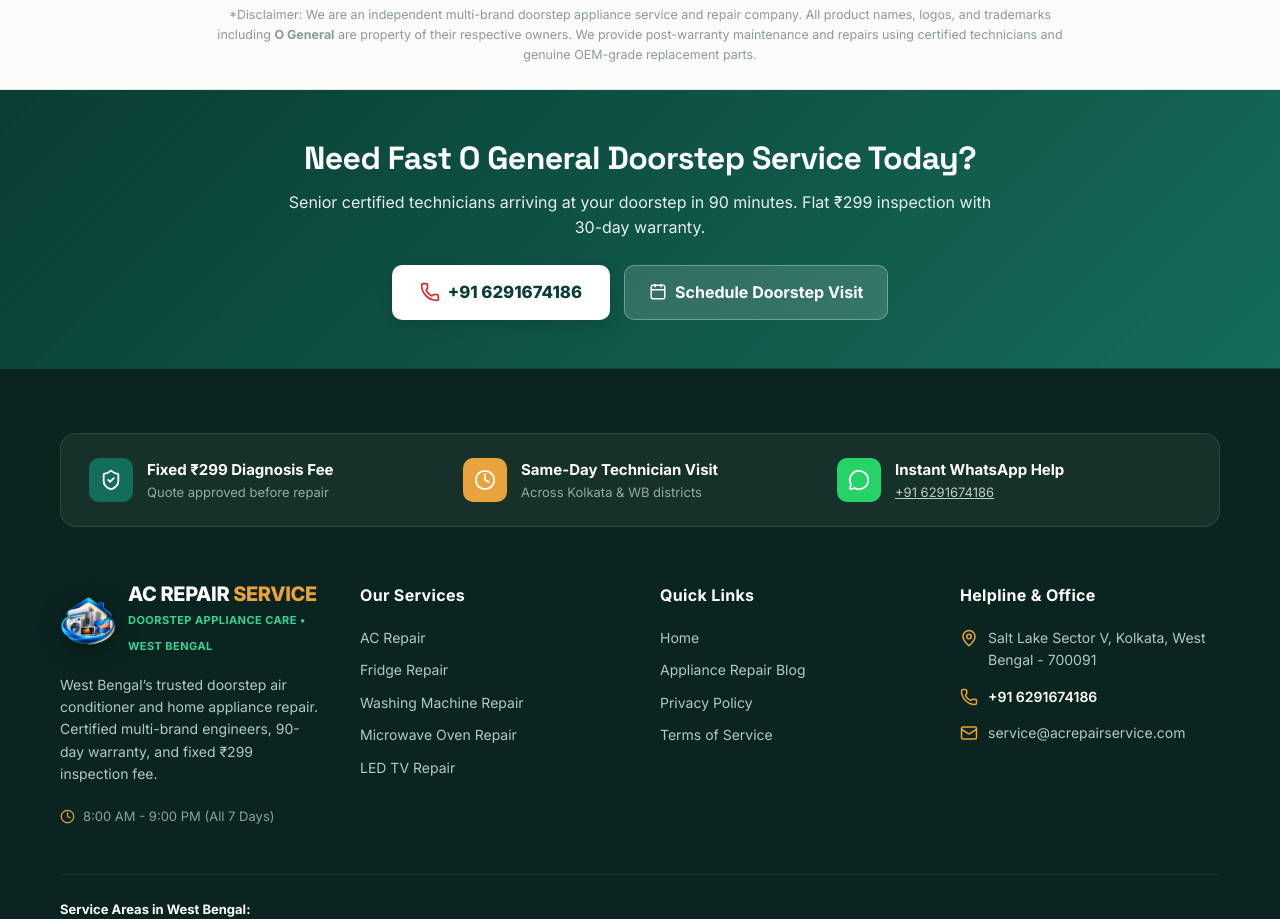
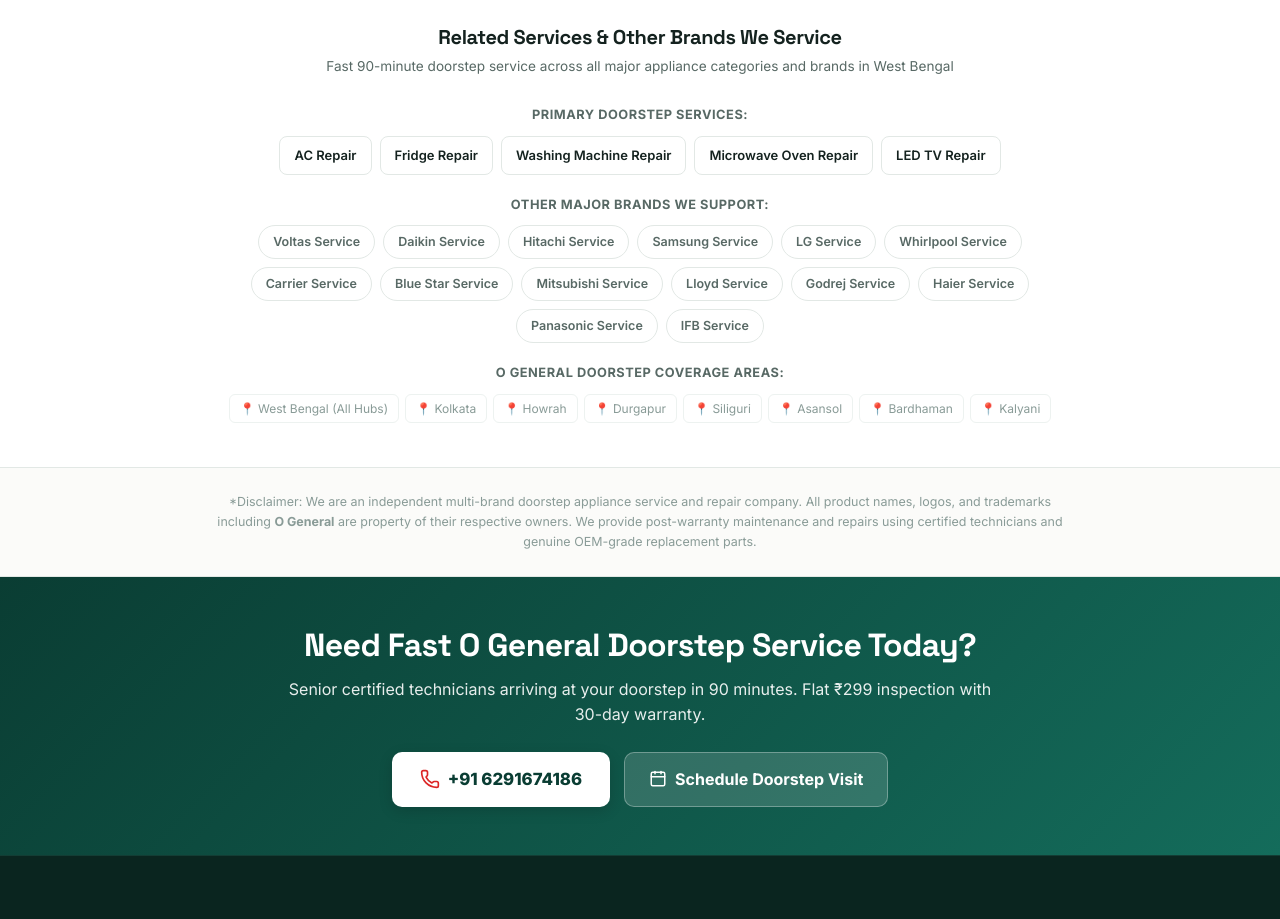
Before and after one commit to kadirlaskar012/repair_website_deep, a Next.js app: page /brands/o-general in a window 1280 px wide. Shown: the part 3240-4159 px from the top of the page. Built offline with nearby package versions, Linux system fonts and the light colour scheme; no server answers.

Commit message:
feat(seo): implement high-authority internal linking mesh across footer, category, and brand pages

```diff
--- a/src/components/brand/BrandPageView.tsx
+++ b/src/components/brand/BrandPageView.tsx
@@ -837,6 +837,112 @@
         </div>
       </section>
 
+      {/* RELATED APPLIANCE SERVICES & PEER BRANDS (SEO Interlinking Network) */}
+      <section style={{ padding: '44px 0', borderBottom: '1px solid var(--color-border)', backgroundColor: 'var(--color-bg-base)' }}>
+        <div className="container">
+          <div style={{ maxWidth: '880px', margin: '0 auto' }}>
+            <div style={{ textAlign: 'center', marginBottom: '28px' }}>
+              <h2 style={{ fontSize: '1.25rem', fontWeight: 800, color: 'var(--color-text)', margin: '0 0 6px' }}>
+                {isBn ? `${brand.name} এর পাশাপাশি অন্যান্য হোম সার্ভিস ও ব্র্যান্ড নেটওয়ার্ক` : `Related Services & Other Brands We Service`}
+              </h2>
+              <p style={{ fontSize: '0.85rem', color: 'var(--color-text-muted)', margin: 0 }}>
+                {isBn
+                  ? 'আপনার বাড়ির অন্যান্য যন্ত্রপাতির জন্য আমাদের প্রত্যয়িত প্রকৌশলী ও ₹২৯৯ পরিদর্শন বুক করুন'
+                  : 'Fast 90-minute doorstep service across all major appliance categories and brands in West Bengal'}
+              </p>
+            </div>
+
+            {/* Flat Pill Row 1: Primary Categories */}
+            <div style={{ marginBottom: '20px' }}>
+              <div style={{ fontSize: '0.8rem', fontWeight: 700, color: 'var(--color-text-muted)', marginBottom: '10px', textAlign: 'center', textTransform: 'uppercase', letterSpacing: '0.04em' }}>
+                {isBn ? 'প্রধান সার্ভিস ক্যাটাগরি:' : 'Primary Doorstep Services:'}
+              </div>
+              <div style={{ display: 'flex', flexWrap: 'wrap', gap: '8px', justifyContent: 'center' }}>
+                {categories.map((c) => (
+                  <Link
+                    key={c.id}
+                    href={isBn ? `/bn/${c.slug}` : `/${c.slug}`}
+                    style={{
+                      display: 'inline-flex',
+                      alignItems: 'center',
+                      gap: '6px',
+                      backgroundColor: 'var(--color-bg-card)',
+                      border: '1px solid var(--color-border)',
+                      borderRadius: '8px',
+                      padding: '8px 14px',
+                      fontSize: '0.8125rem',
+                      fontWeight: 600,
+                      color: 'var(--color-text)',
+                      textDecoration: 'none',
+                      transition: 'all 0.15s ease'
+                    }}
+                    className="hover-card"
+                  >
+                    <span>{isBn ? c.nameBn : c.name}</span>
+                  </Link>
+                ))}
+              </div>
+            </div>
+
+            {/* Flat Pill Row 2: Peer Brands */}
+            <div style={{ marginBottom: '20px' }}>
+              <div style={{ fontSize: '0.8rem', fontWeight: 700, color: 'var(--color-text-muted)', marginBottom: '10px', textAlign: 'center', textTransform: 'uppercase', letterSpacing: '0.04em' }}>
+                {isBn ? 'অন্যান্য শীর্ষ ব্র্যান্ড সাপোর্ট:' : 'Other Major Brands We Support:'}
+              </div>
+              <div style={{ display: 'flex', flexWrap: 'wrap', gap: '8px', justifyContent: 'center' }}>
+                {brands
+                  .filter((b) => b.id !== brand.id)
+                  .slice(0, 14)
+                  .map((b) => (
+                    <Link
+                      key={b.id}
+                      href={isBn ? `/bn/brands/${b.id}` : `/brands/${b.id}`}
+                      style={{
+                        backgroundColor: 'var(--color-bg-card)',
+                        border: '1px solid var(--color-border)',
+                        borderRadius: '20px',
+                        padding: '6px 14px',
+                        fontSize: '0.78125rem',
+                        fontWeight: 600,
+                        color: 'var(--color-text-muted)',
+                        textDecoration: 'none',
+                        transition: 'all 0.15s ease'
+                      }}
+                      className="hover-card"
+                    >
+                      {b.name} Service
+                    </Link>
+                  ))}
+              </div>
+            </div>
+
+            {/* Flat Pill Row 3: Service Localities */}
+            <div>
+              <div style={{ fontSize: '0.8rem', fontWeight: 700, color: 'var(--color-text-muted)', marginBottom: '10px', textAlign: 'center', textTransform: 'uppercase', letterSpacing: '0.04em' }}>
+                {isBn ? `${brand.name} ডোরস্টেপ কভারেজ অঞ্চল:` : `${brand.name} Doorstep Coverage Areas:`}
+              </div>
+              <div style={{ display: 'flex', flexWrap: 'wrap', gap: '6px', justifyContent: 'center' }}>
+                {locations.slice(0, 8).map((loc) => (
+                  <span
+                    key={loc.id}
+                    style={{
+                      fontSize: '0.75rem',
+                      color: 'var(--color-text-light)',
+                      backgroundColor: 'var(--color-bg-card)',
+                      border: '1px solid var(--color-border-light)',
+                      borderRadius: '6px',
+                      padding: '4px 10px'
+                    }}
+                  >
+                    📍 {isBn ? loc.nameBn : loc.name}
+                  </span>
+                ))}
+              </div>
+            </div>
+          </div>
+        </div>
+      </section>
+
       {/* INDEPENDENT SERVICE DISCLAIMER */}
       <section style={{ padding: '24px 0', borderBottom: '1px solid var(--color-border)', backgroundColor: 'var(--color-bg)' }}>
         <div className="container">
--- a/src/components/footer/Footer.tsx
+++ b/src/components/footer/Footer.tsx
@@ -3,6 +3,7 @@
 import { Phone, MessageCircle, Mail, MapPin, Clock, ShieldCheck, Wrench } from 'lucide-react';
 import { Category, LocationItem, SiteSettings, Language } from '@/lib/types';
 import { getDictionary } from '@/lib/i18n';
+import { brandSeoCatalog } from '@/lib/brand-seo-data';
 
 interface FooterProps {
   settings: SiteSettings;
@@ -196,7 +197,7 @@
         </div>
 
         {/* Service Areas List */}
-        <div style={{ borderTop: '1px solid rgba(255, 255, 255, 0.08)', paddingTop: '24px', marginBottom: '32px' }}>
+        <div style={{ borderTop: '1px solid rgba(255, 255, 255, 0.08)', paddingTop: '24px', marginBottom: '24px' }}>
           <div style={{ fontSize: '0.8125rem', fontWeight: 700, color: '#FFFFFF', marginBottom: '10px' }}>
             {t.footerServiceAreas}:
           </div>
@@ -207,6 +208,27 @@
                   {isBn ? loc.nameBn : loc.name}
                 </a>
                 {idx < locations.length - 1 && ' • '}
+              </span>
+            ))}
+          </div>
+        </div>
+
+        {/* Top Brands Directory (Contextual SEO Interlinking) */}
+        <div style={{ borderTop: '1px solid rgba(255, 255, 255, 0.08)', paddingTop: '20px', marginBottom: '32px' }}>
+          <div style={{ fontSize: '0.8125rem', fontWeight: 700, color: '#FFFFFF', marginBottom: '10px' }}>
+            {isBn ? 'জনপ্রিয় ব্র্যান্ড ডোরস্টেপ সাপোর্ট ও মেরামত:' : 'Top Brand Repair & Doorstep Service:'}
+          </div>
+          <div style={{ display: 'flex', flexWrap: 'wrap', gap: '8px', fontSize: '0.8125rem' }}>
+            {Object.values(brandSeoCatalog).map((b, idx, arr) => (
+              <span key={b.slug} style={{ color: '#88A39C' }}>
+                <Link
+                  href={isBn ? `/bn/brands/${b.slug}` : `/brands/${b.slug}`}
+                  style={{ color: '#B5C7C3', textDecoration: 'none' }}
+                  className="footer-link"
+                >
+                  {b.name} Service
+                </Link>
+                {idx < arr.length - 1 && ' • '}
               </span>
             ))}
           </div>
```
Also changed, not shown: src/components/service/CategoryPageView.tsx (+62 -0 lines).
